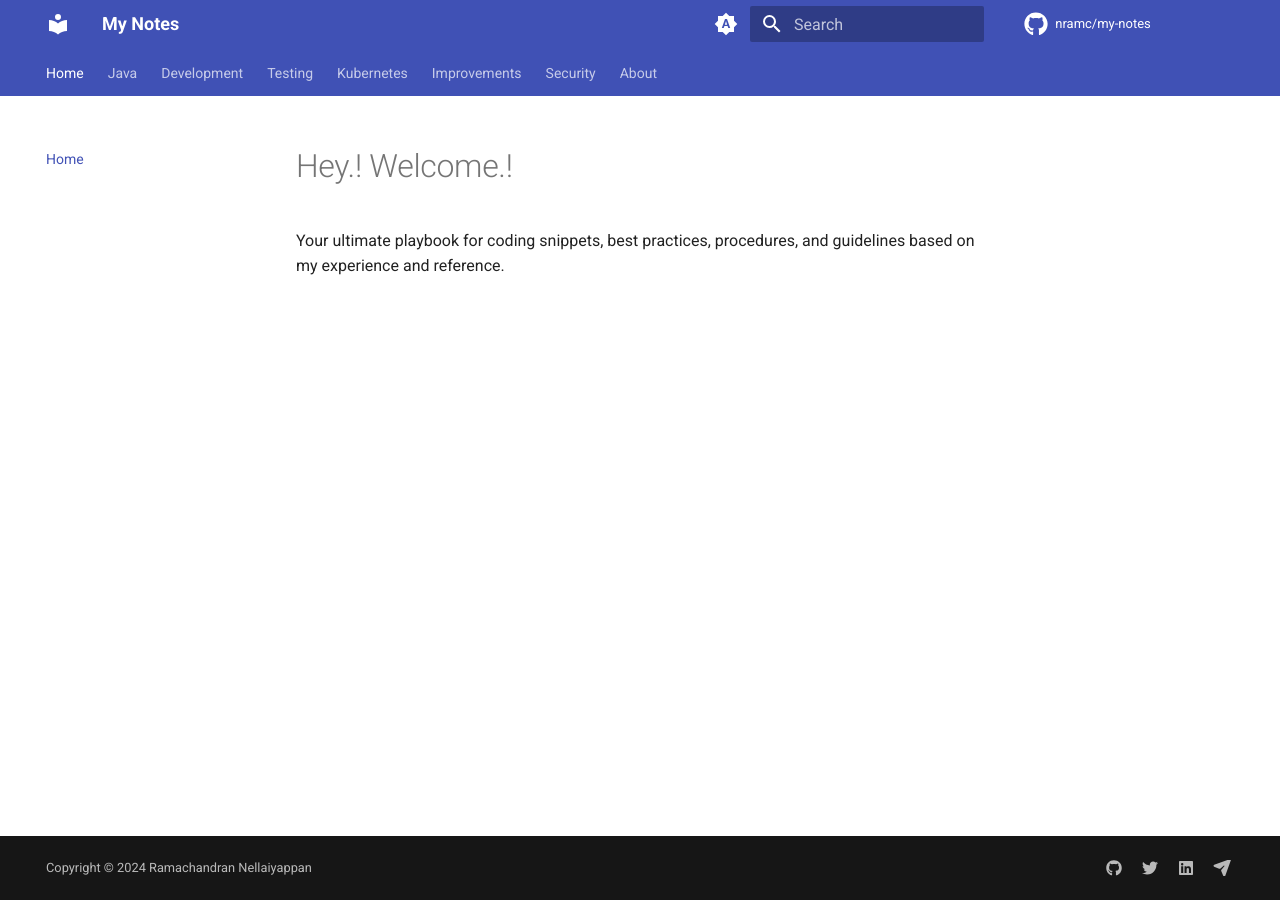
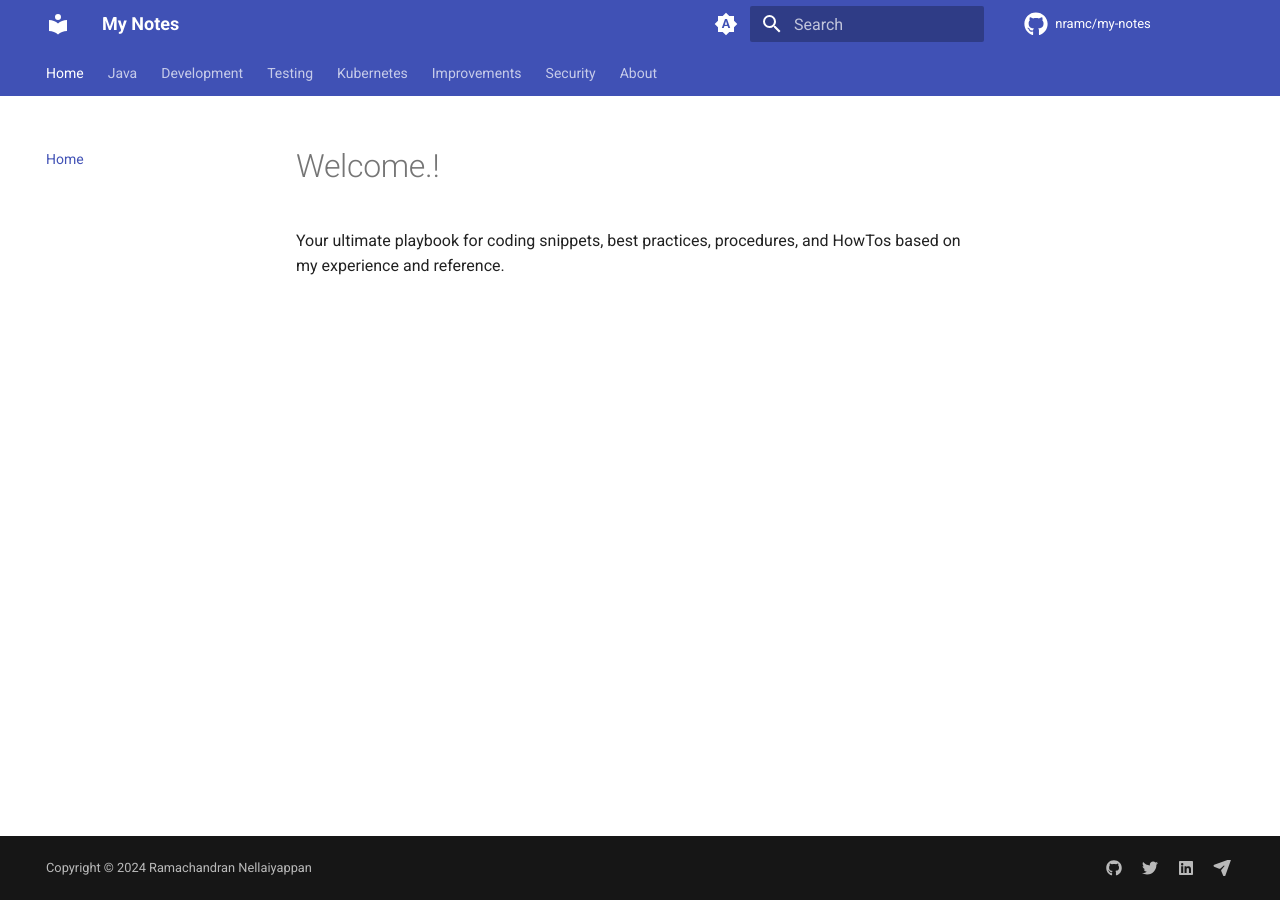
Before and after one commit to nramc/my-notes, an MkDocs documentation site: the page built from docs/index.md, in a window 1280 px wide. Built offline with MkDocs 1.6.1 and Material for MkDocs 9.7.7, drawn with Linux system fonts in a browser that asks for light colours; comment, search, counter and statistics services are not loaded.

Commit message:
chore: README.md and index.md wording updated to be more precise

```diff
--- a/docs/index.md
+++ b/docs/index.md
@@ -3,7 +3,7 @@ navigation.tabs: false
 navigation.path: false
 ---
 
-# Hey.! Welcome.!
+# Welcome.!
 
-Your ultimate playbook for coding snippets, best practices, procedures, and guidelines based on my experience and
+Your ultimate playbook for coding snippets, best practices, procedures, and HowTos based on my experience and
 reference.
```
Also changed, not shown: README.md (+5 -4 lines).
